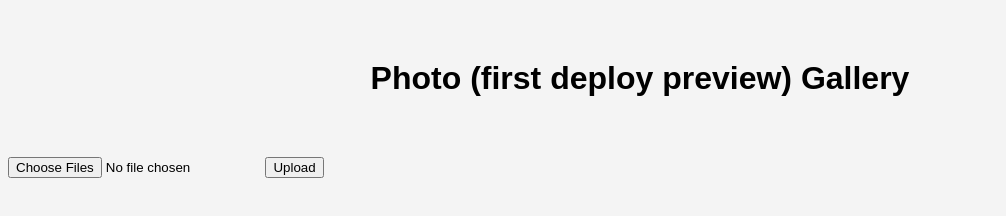
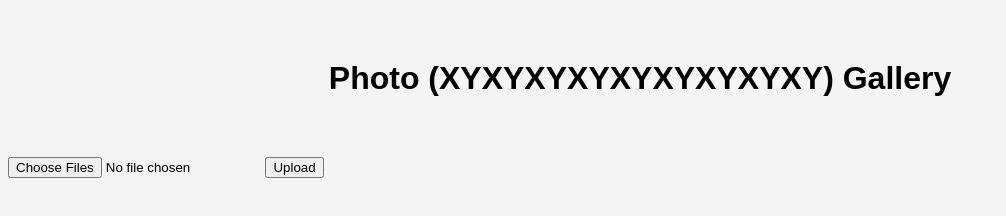
Before and after one commit to OttermanX/Sawaseya, a plain HTML site: page index.html in a window 1280 px wide. Shown: the whole page, without its empty margins (0-1006 px from the left). Drawn offline with Linux system fonts and the light colour scheme.

Commit message:
Commit message

```diff
--- a/index.html
+++ b/index.html
@@ -6,7 +6,7 @@
     <link rel="stylesheet" href="Gallery.css">
 </head>
 <body>
-   <h1>Photo (first deploy preview) Gallery</h1>
+   <h1>Photo (XYXYXYXYXYXYXYXYXY) Gallery</h1>
    <div id="image-container"></div>
    <form id="image-form">
    <input type="file" multiple />
```
